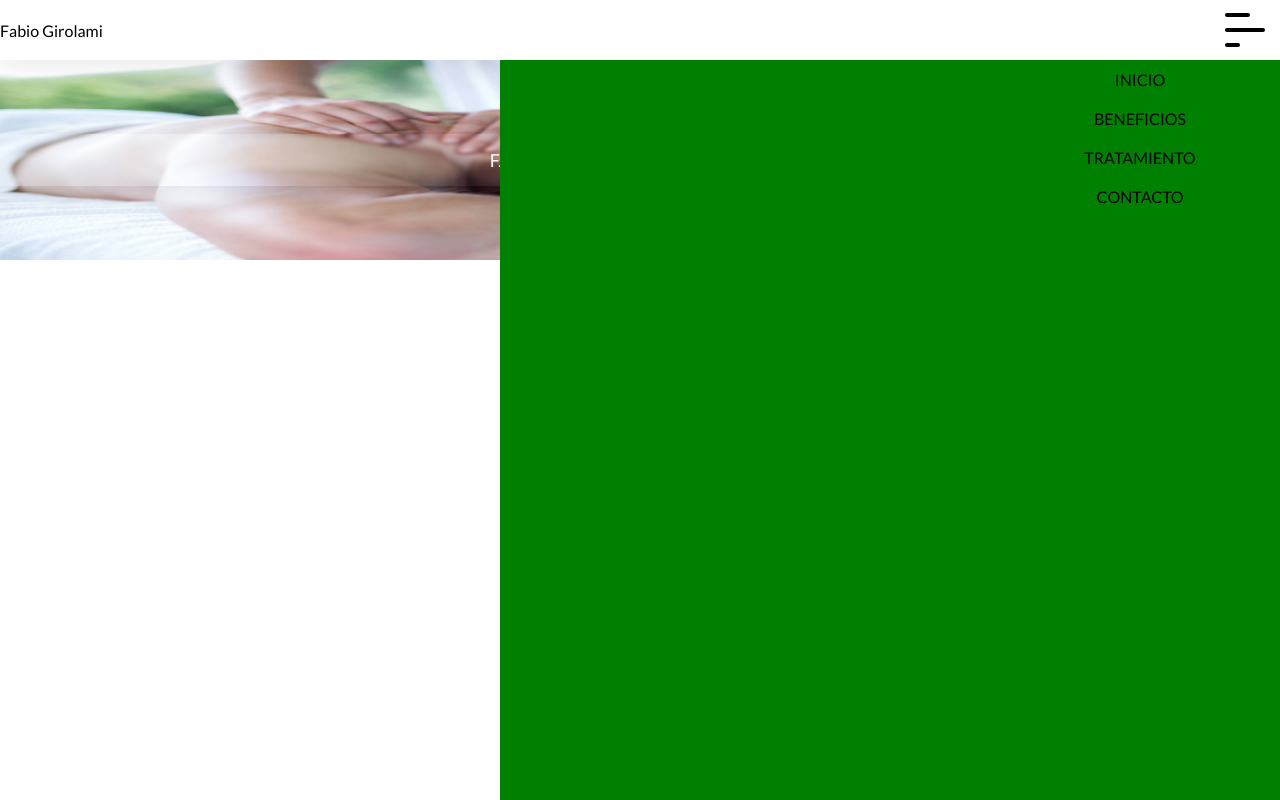
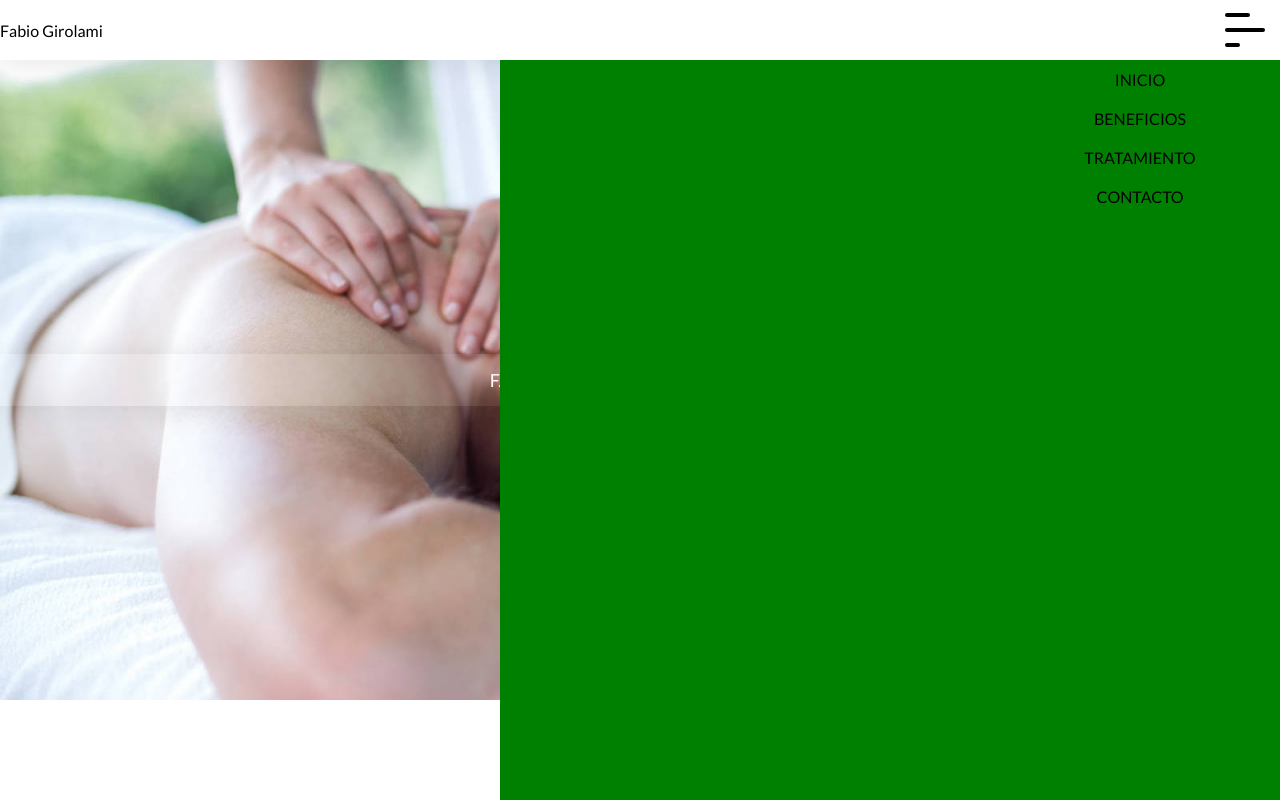
Before and after one commit to SmaelNicolas/masoterapiabahia, a React (Create React App) app: page / in a window 1280 px wide. Built offline with nearby package versions, Linux system fonts and the light colour scheme.

Commit message:
fix height

```diff
--- a/src/components/SwiperHome/swiperHome.css
+++ b/src/components/SwiperHome/swiperHome.css
@@ -1,6 +1,6 @@
 .swiper {
 	width: 100%;
-	height: 200px;
+	height: 80vh;
 }
 
 .swiper-slide {
@@ -27,7 +27,7 @@
 	display: block;
 	width: 100%;
 	height: 100%;
-	object-fit: fill;
+	object-fit: cover;
 }
 
 .swiper-slide div {
```
